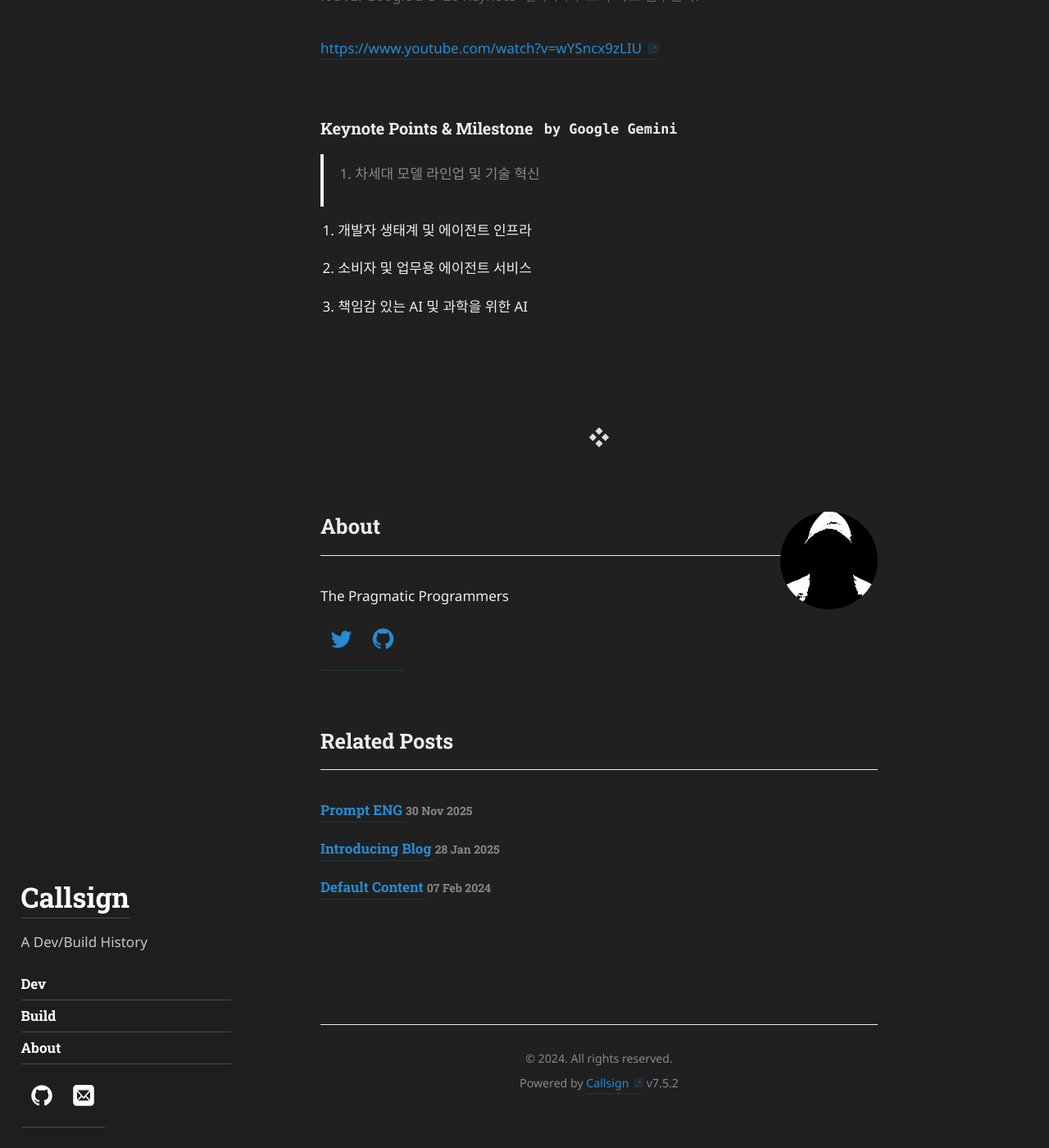
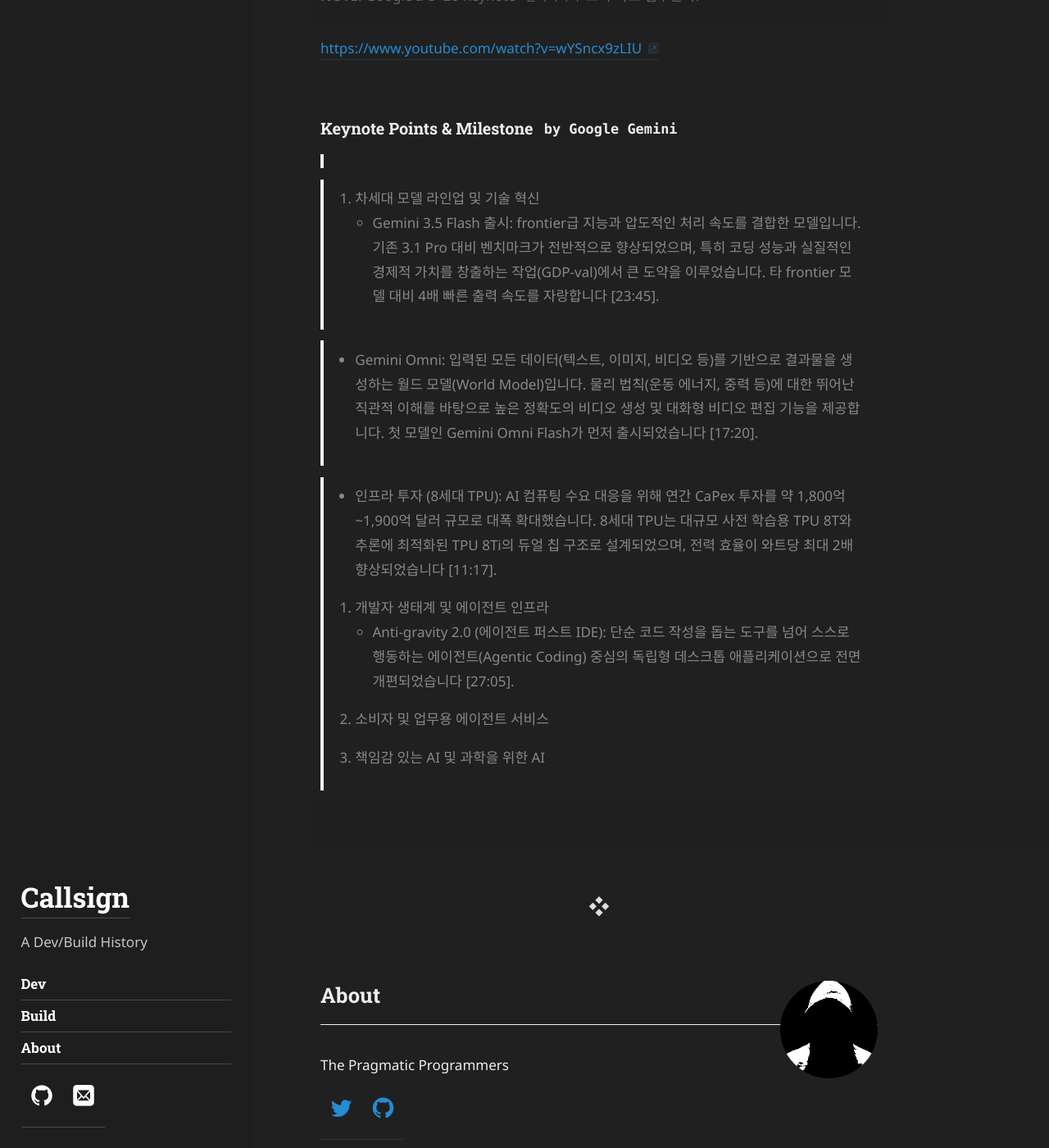
Before and after one commit to callsign88/callsign88.github.io, a Jekyll site: the page built from _posts/2026-05-26-Post-AIPro.md, in a window 1280 px wide and 1400 px high, scrolled down 853 px. Shown: the whole window at 82% size. Built offline with Jekyll 4.4.1, drawn with Linux system fonts in a browser that asks for light colours; some web fonts are replaced; before the commit the page ends 2222 px from its top, so only the background shows below that.

Commit message:
Restore and reformat detailed points within blockquote in Google I/O post

```diff
--- a/_posts/2026-05-26-Post-AIPro.md
+++ b/_posts/2026-05-26-Post-AIPro.md
@@ -28,13 +28,22 @@
 
 
 >
-  1. 차세대 모델 라인업 및 기술 혁신
 
-  2. 개발자 생태계 및 에이전트 인프라
+> 1. 차세대 모델 라인업 및 기술 혁신
+>- Gemini 3.5 Flash 출시: frontier급 지능과 압도적인 처리 속도를 결합한 모델입니다. 기존 3.1 Pro 대비 벤치마크가 전반적으로 향상되었으며, 특히 코딩 성능과 실질적인 경제적 가치를 창출하는 작업(GDP-val)에서 큰 도약을 이루었습니다. 타 frontier 모델 대비 4배 빠른 출력 속도를 자랑합니다 [23:45].
 
-  3. 소비자 및 업무용 에이전트 서비스
+>- Gemini Omni: 입력된 모든 데이터(텍스트, 이미지, 비디오 등)를 기반으로 결과물을 생성하는 월드 모델(World Model)입니다. 물리 법칙(운동 에너지, 중력 등)에 대한 뛰어난 직관적 이해를 바탕으로 높은 정확도의 비디오 생성 및 대화형 비디오 편집 기능을 제공합니다. 첫 모델인 Gemini Omni Flash가 먼저 출시되었습니다 [17:20].
 
-  4. 책임감 있는 AI 및 과학을 위한 AI
+>- 인프라 투자 (8세대 TPU): AI 컴퓨팅 수요 대응을 위해 연간 CaPex 투자를 약 1,800억~1,900억 달러 규모로 대폭 확대했습니다. 8세대 TPU는 대규모 사전 학습용 TPU 8T와 추론에 최적화된 TPU 8Ti의 듀얼 칩 구조로 설계되었으며, 전력 효율이 와트당 최대 2배 향상되었습니다 [11:17].
+>
+> 2. 개발자 생태계 및 에이전트 인프라
+>- Anti-gravity 2.0 (에이전트 퍼스트 IDE): 단순 코드 작성을 돕는 도구를 넘어 스스로 행동하는 에이전트(Agentic Coding) 중심의 독립형 데스크톱 애플리케이션으로 전면 개편되었습니다 [27:05].
+>
+> 3. 소비자 및 업무용 에이전트 서비스
+>
+> 4. 책임감 있는 AI 및 과학을 위한 AI
+
+
 
 
 
```
